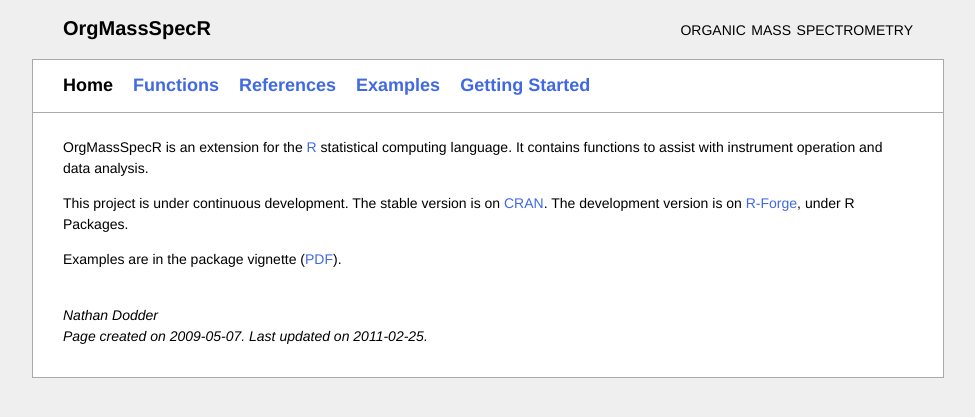
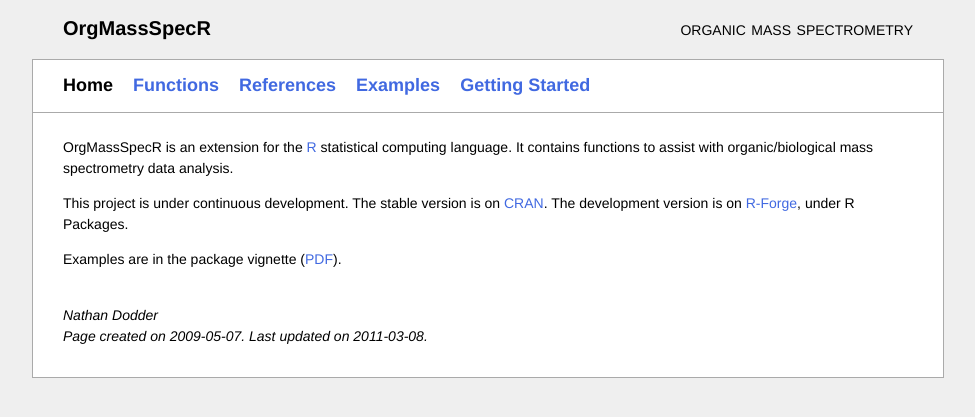
Before and after one commit to rforge/orgmassspecr, a PHP site: page / in a window 1280 px wide. Shown: the top 417 px of the page, without its empty margins (152-1127 px from the left). Run offline with PHP 8.4, Linux system fonts and the light colour scheme.

Commit message:
text update
git-svn-id: svn://svn.r-forge.r-project.org/svnroot/orgmassspecr@45 edb9625f-4e0d-4859-8d74-9fd3b1da38cb

```diff
--- a/www/index.html
+++ b/www/index.html
@@ -37,13 +37,13 @@
 
 <div class="body">
 
-<p>OrgMassSpecR is an extension for the <a href="http://www.r-project.org/">R</a> statistical computing language.  It contains functions to assist with instrument operation and data analysis.</p>
+<p>OrgMassSpecR is an extension for the <a href="http://www.r-project.org/">R</a> statistical computing language.  It contains functions to assist with organic/biological mass spectrometry data analysis.</p>
 <p>This project is under continuous development. The stable version is on <a href="http://cran.r-project.org/web/packages/OrgMassSpecR/index.html">CRAN</a>.  The development version is on <a href="http://r-forge.r-project.org/projects/orgmassspecr/">R-Forge</a>, under R Packages.</p>
 <p>Examples are in the package vignette (<a href="http://cran.r-project.org/web/packages/OrgMassSpecR/vignettes/OrgMassSpecR-examples.pdf">PDF</a>).</p>
 
 <br>
 
-<address>Nathan Dodder<br>Page created on 2009-05-07.  Last updated on 2011-02-25.</address>
+<address>Nathan Dodder<br>Page created on 2009-05-07.  Last updated on 2011-03-08.</address>
 
 </div>
 
--- a/www/style.css
+++ b/www/style.css
@@ -2,7 +2,7 @@
 
 body {
   font: 14px/150% Helvetica Neue, sans-serif;
-  background-color: #efefef
+  background-color: #efefef;  /* EOEOEO */
   }
 
 a {
```
